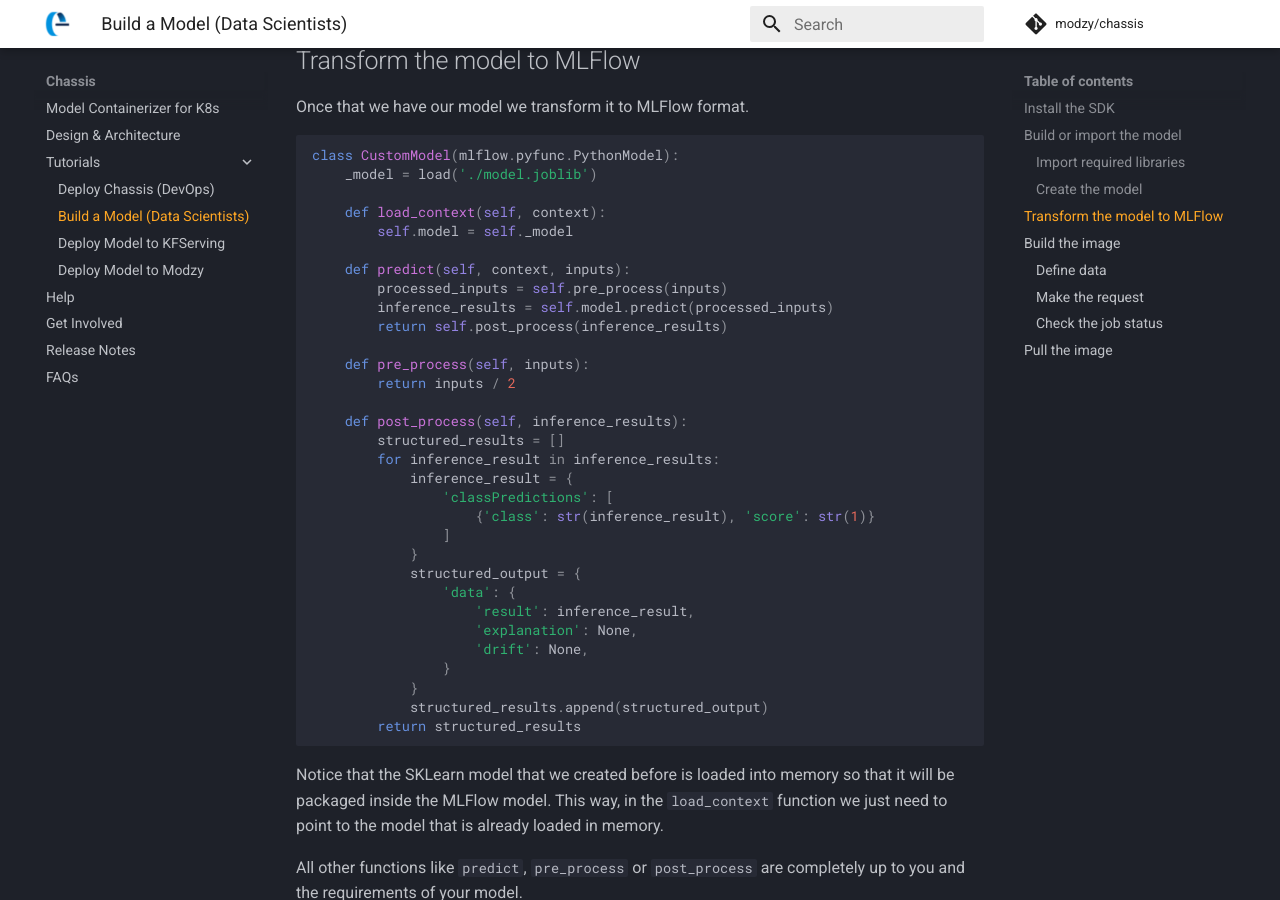
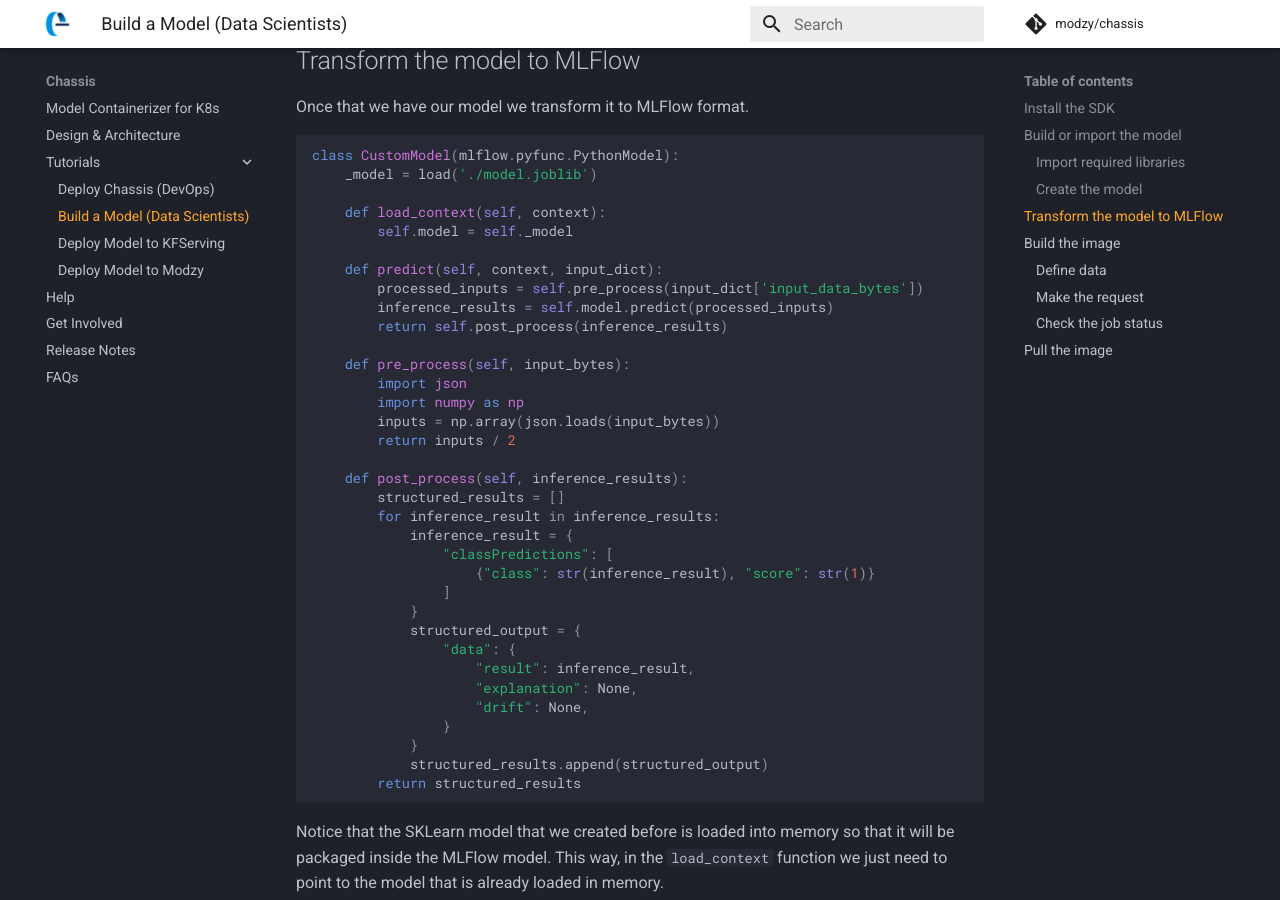
Before and after one commit to chassisml/chassis, an MkDocs documentation site: the page built from docs/docs/tutorials/ds-connect.md, in a window 1280 px wide and 900 px high, scrolled down 1434 px. Built offline with MkDocs 1.6.1 and Material for MkDocs 9.7.7, drawn with Linux system fonts in a browser that asks for light colours; emoji names are drawn with the system emoji font; comment, search, counter and statistics services are not loaded.

Commit message:
docs: update example to reflect generalized inputs

```diff
--- a/docs/docs/tutorials/ds-connect.md
+++ b/docs/docs/tutorials/ds-connect.md
@@ -65,27 +65,30 @@ class CustomModel(mlflow.pyfunc.PythonModel):
     def load_context(self, context):
         self.model = self._model
 
-    def predict(self, context, inputs):
-        processed_inputs = self.pre_process(inputs)
+    def predict(self, context, input_dict):
+        processed_inputs = self.pre_process(input_dict['input_data_bytes'])
         inference_results = self.model.predict(processed_inputs)
         return self.post_process(inference_results)
 
-    def pre_process(self, inputs):
+    def pre_process(self, input_bytes):
+        import json
+        import numpy as np
+        inputs = np.array(json.loads(input_bytes))
         return inputs / 2
 
     def post_process(self, inference_results):
         structured_results = []
         for inference_result in inference_results:
             inference_result = {
-                'classPredictions': [
-                    {'class': str(inference_result), 'score': str(1)}
+                "classPredictions": [
+                    {"class": str(inference_result), "score": str(1)}
                 ]
             }
             structured_output = {
-                'data': {
-                    'result': inference_result,
-                    'explanation': None,
-                    'drift': None,
+                "data": {
+                    "result": inference_result,
+                    "explanation": None,
+                    "drift": None,
                 }
             }
             structured_results.append(structured_output)
```
